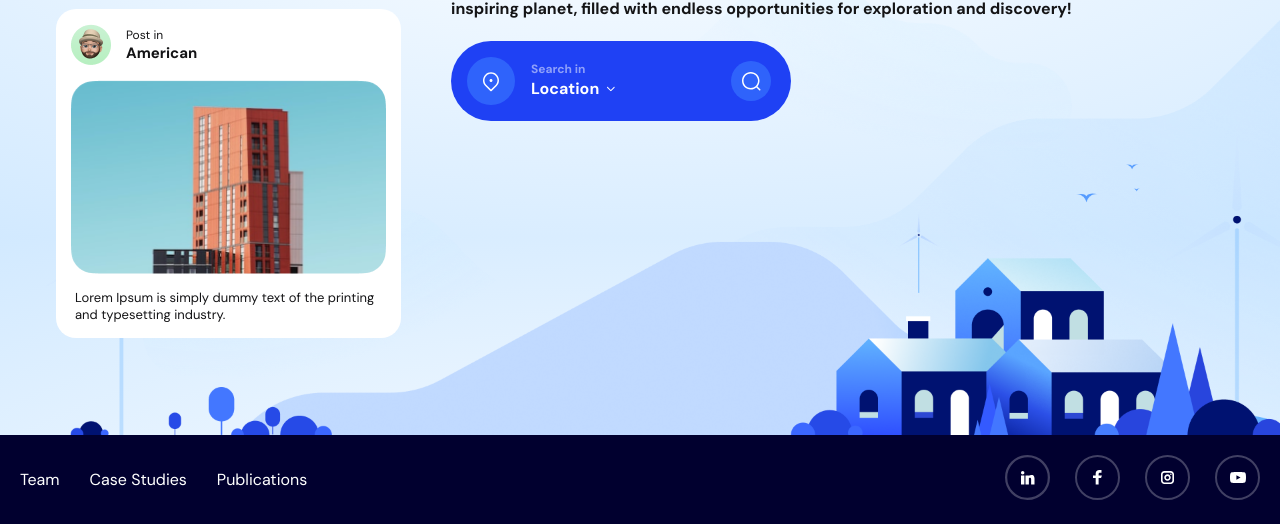
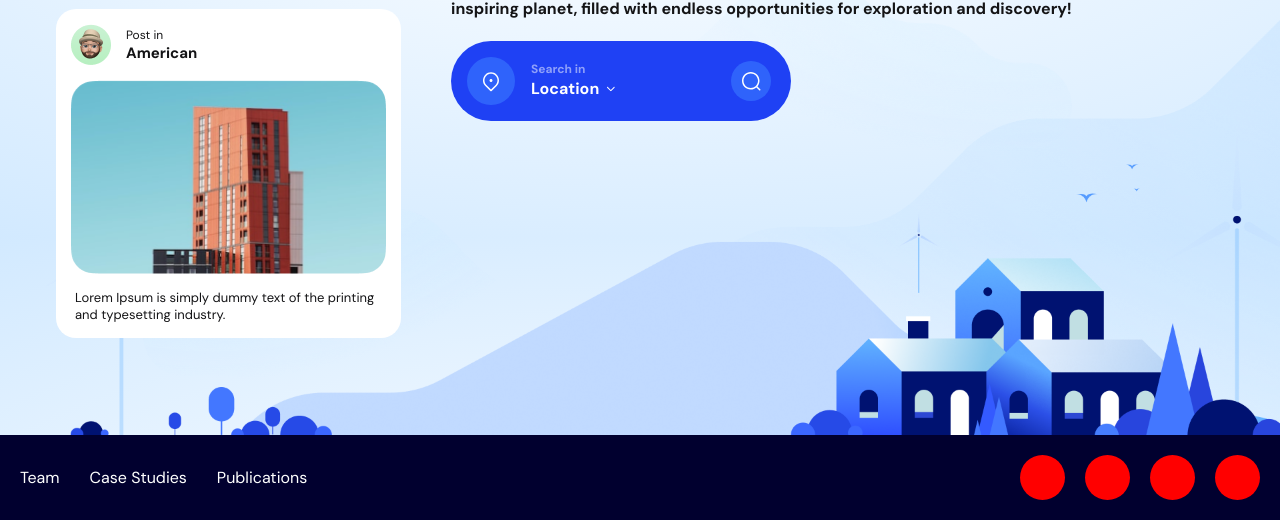
Before and after one commit to mdorizon/Discover-desktop, a plain HTML site: page index.html in a window 1280 px wide. Shown: the part 563-1087 px from the top of the page. Drawn offline with Linux system fonts and the light colour scheme.

Commit message:
added social circle

```diff
--- a/index.html
+++ b/index.html
@@ -136,76 +136,10 @@
           <a href="index.html">Publications</a>
         </div>
         <div class="footer-right">
-          <svg
-            xmlns="http://www.w3.org/2000/svg"
-            width="255"
-            height="45"
-            viewBox="0 0 255 45"
-            fill="none"
-          >
-            <path
-              opacity="0.25"
-              d="M114 22.5C114 34.3741 104.374 44 92.5 44C80.6259 44 71 34.3741 71 22.5C71 10.6259 80.6259 1 92.5 1C104.374 1 114 10.6259 114 22.5Z"
-              stroke="white"
-              stroke-width="2"
-            />
-            <path
-              d="M90.699 29.393L90.6786 23.0961H88V20.3974H90.6786V18.5983C90.6786 16.1702 92.171 15 94.3209 15C95.3507 15 96.2358 15.0772 96.4937 15.1118V17.6493L95.0026 17.65C93.8334 17.65 93.607 18.2097 93.607 19.0312V20.3974H96.9286L96.0357 23.0961H93.607V29.393H90.699Z"
-              fill="white"
-            />
-            <path
-              opacity="0.25"
-              d="M254 22.5C254 34.3741 244.374 44 232.5 44C220.626 44 211 34.3741 211 22.5C211 10.6259 220.626 1 232.5 1C244.374 1 254 10.6259 254 22.5Z"
-              stroke="white"
-              stroke-width="2"
-            />
-            <path
-              fill-rule="evenodd"
-              clip-rule="evenodd"
-              d="M239.266 17.3431C239.951 17.5244 240.491 18.0559 240.675 18.7295C241.016 19.9588 241 22.522 241 22.522C241 22.522 240.997 25.071 240.667 26.2996C240.48 26.9724 239.938 27.5031 239.254 27.6836C238.002 28.0055 232.994 28 232.994 28C232.994 28 227.999 27.9945 226.734 27.6569C226.048 27.4756 225.508 26.9441 225.325 26.2713C224.997 25.0545 225 22.4921 225 22.4921C225 22.4921 225.003 19.9423 225.333 18.713C225.519 18.0402 226.074 17.4969 226.745 17.3172C227.998 16.9945 233.006 17 233.006 17C233.006 17 238.014 17.0055 239.266 17.3431ZM231.407 20.1441L231.403 24.8543L235.57 22.5031L231.407 20.1441Z"
-              fill="white"
-            />
-            <path
-              opacity="0.25"
-              d="M184 22.5C184 34.3741 174.374 44 162.5 44C150.626 44 141 34.3741 141 22.5C141 10.6259 150.626 1 162.5 1C174.374 1 184 10.6259 184 22.5Z"
-              stroke="white"
-              stroke-width="2"
-            />
-            <path
-              d="M165.868 19.9423C166.299 19.9423 166.648 19.593 166.648 19.1623C166.648 18.7315 166.299 18.3823 165.868 18.3823C165.437 18.3823 165.088 18.7315 165.088 19.1623C165.088 19.593 165.437 19.9423 165.868 19.9423Z"
-              fill="white"
-            />
-            <path
-              fill-rule="evenodd"
-              clip-rule="evenodd"
-              d="M159.25 22.5C159.25 24.2924 160.708 25.75 162.5 25.75C164.292 25.75 165.75 24.2924 165.75 22.5C165.75 20.7076 164.292 19.25 162.5 19.25C160.708 19.25 159.25 20.7076 159.25 22.5ZM160.875 22.5C160.875 21.6038 161.604 20.875 162.5 20.875C163.396 20.875 164.125 21.6038 164.125 22.5C164.125 23.3962 163.396 24.125 162.5 24.125C161.604 24.125 160.875 23.3962 160.875 22.5Z"
-              fill="white"
-            />
-            <path
-              fill-rule="evenodd"
-              clip-rule="evenodd"
-              d="M159.25 29H165.75C167.42 29 169 27.4205 169 25.75V19.25C169 17.5795 167.42 16 165.75 16H159.25C157.579 16 156 17.5795 156 19.25V25.75C156 27.4205 157.579 29 159.25 29ZM157.625 19.25C157.625 18.4903 158.49 17.625 159.25 17.625H165.75C166.51 17.625 167.375 18.4903 167.375 19.25V25.75C167.375 26.5097 166.51 27.375 165.75 27.375H159.25C158.476 27.375 157.625 26.5243 157.625 25.75V19.25Z"
-              fill="white"
-            />
-            <path
-              opacity="0.25"
-              d="M43.875 22.5C43.875 34.3051 34.3051 43.875 22.5 43.875C10.6949 43.875 1.125 34.3051 1.125 22.5C1.125 10.6949 10.6949 1.125 22.5 1.125C34.3051 1.125 43.875 10.6949 43.875 22.5Z"
-              stroke="white"
-              stroke-width="2.25"
-            />
-            <path
-              d="M17.6875 19.375C18.6195 19.375 19.375 18.6195 19.375 17.6875C19.375 16.7555 18.6195 16 17.6875 16C16.7555 16 16 16.7555 16 17.6875C16 18.6195 16.7555 19.375 17.6875 19.375Z"
-              fill="white"
-            />
-            <path
-              d="M19.0938 20.5H16.2812C16.126 20.5 16 20.626 16 20.7812V29.2188C16 29.374 16.126 29.5 16.2812 29.5H19.0938C19.249 29.5 19.375 29.374 19.375 29.2188V20.7812C19.375 20.626 19.249 20.5 19.0938 20.5Z"
-              fill="white"
-            />
-            <path
-              d="M27.4733 20.1124C26.2712 19.7007 24.7677 20.0623 23.866 20.7109C23.8351 20.59 23.7248 20.5 23.5938 20.5H20.7812C20.626 20.5 20.5 20.626 20.5 20.7812V29.2187C20.5 29.374 20.626 29.5 20.7812 29.5H23.5938C23.749 29.5 23.875 29.374 23.875 29.2187V23.155C24.3295 22.7635 24.9151 22.6386 25.3943 22.8422C25.8589 23.0385 26.125 23.5178 26.125 24.1562V29.2187C26.125 29.374 26.251 29.5 26.4062 29.5H29.2188C29.374 29.5 29.5 29.374 29.5 29.2187V23.5898C29.4679 21.2785 28.3806 20.4229 27.4733 20.1124Z"
-              fill="white"
-            />
-          </svg>
+          <div class="social-circle" id="linkedin"></div>
+          <div class="social-circle" id="facebook"></div>
+          <div class="social-circle" id="instagram"></div>
+          <div class="social-circle" id="youtube"></div>
         </div>
       </div>
     </footer>
--- a/style.css
+++ b/style.css
@@ -227,6 +227,18 @@ footer {
   text-decoration: none;
 }
 
+.footer-right {
+  display: flex;
+  gap: 20px;
+}
+
+.social-circle {
+  width: 45px;
+  height: 45px;
+  border-radius: 100px;
+  background-color: red;
+}
+
 /* Laptop */
 
 @media screen and (min-width: 920px) and (max-width: 1200px) {
```
